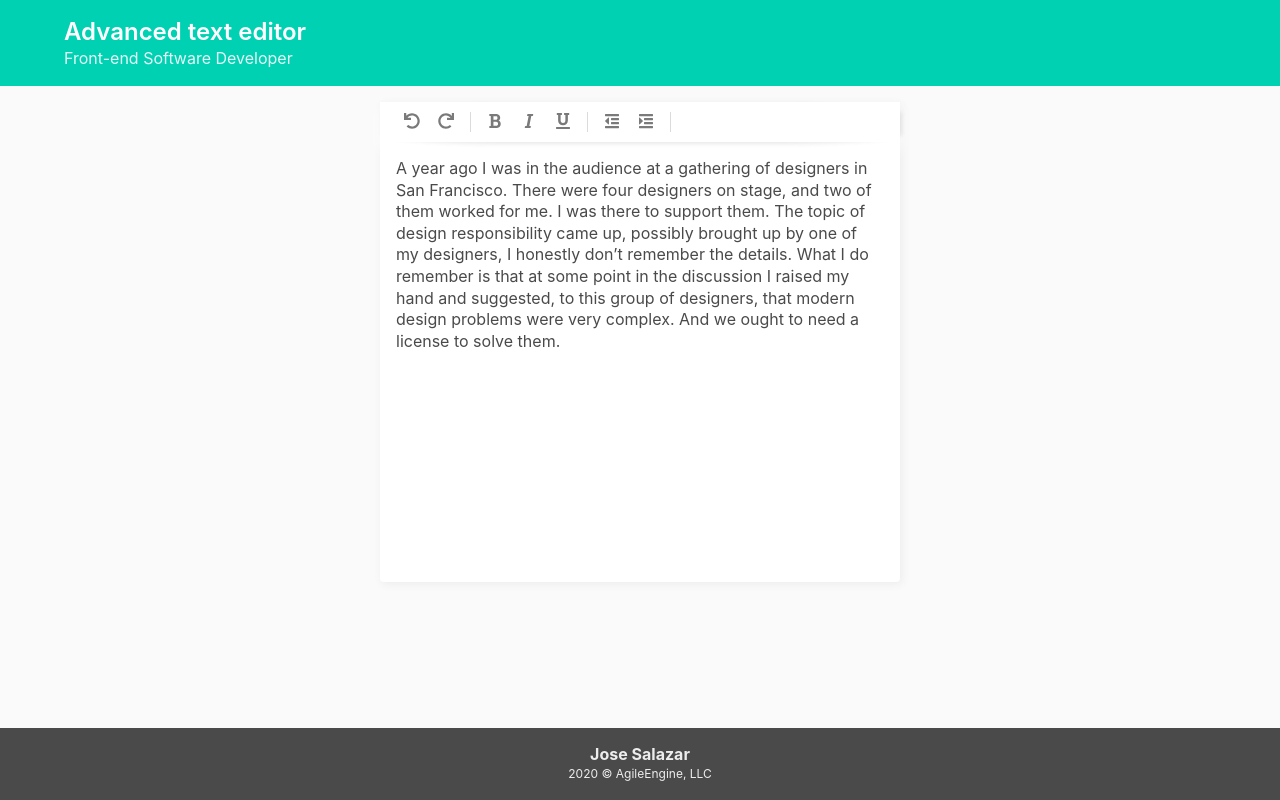
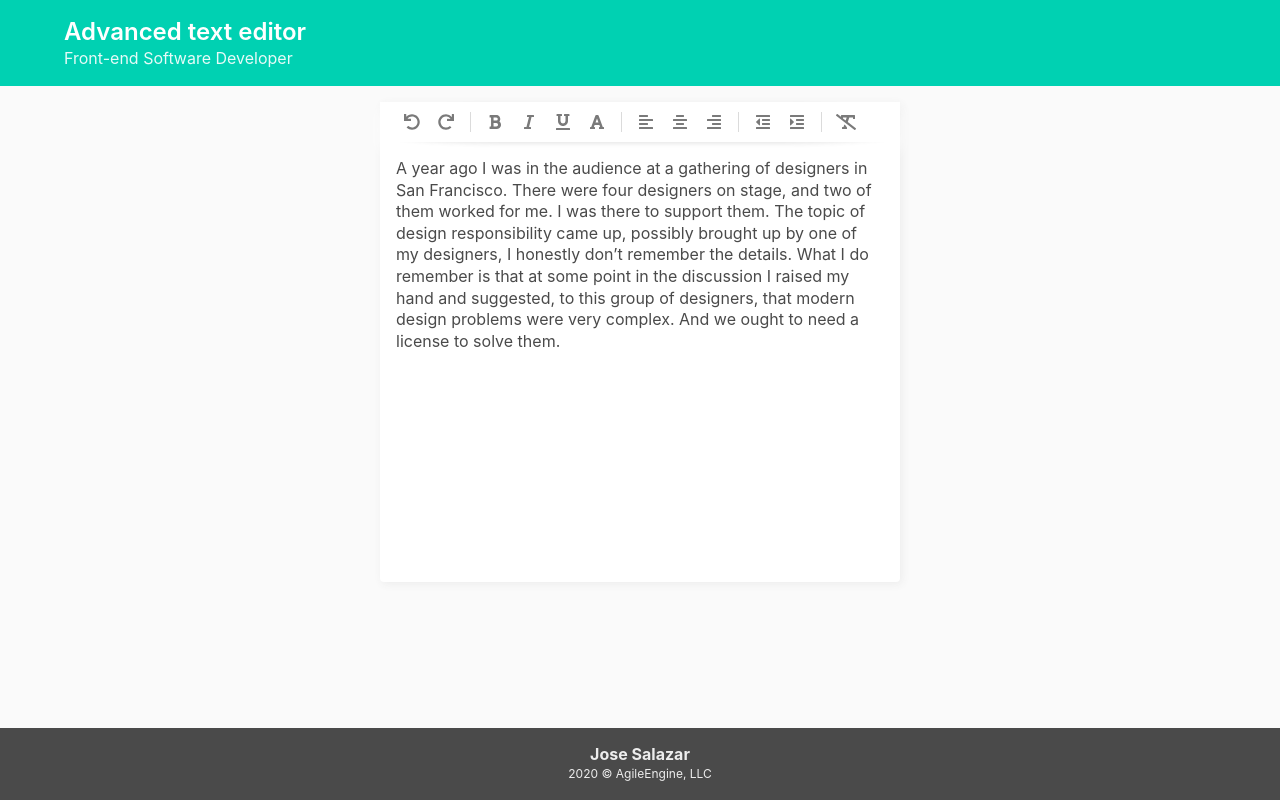
Before and after one commit to salazarr-js/ae-frontend-test, a Vue app: page / in a window 1280 px wide. Built offline with nearby package versions, Linux system fonts and the light colour scheme.

Commit message:
color picker, synonyms

```diff
--- a/public/index.html
+++ b/public/index.html
@@ -9,7 +9,7 @@
     <link rel="icon" type="image/png" href="<%= BASE_URL %>favicon.png" />
 
     <!-- FONT AWESOME ICONS -->
-    <script defer src="https://use.fontawesome.com/releases/v5.3.1/js/all.js"></script>
+    <script defer src="https://use.fontawesome.com/releases/v5.10.0/js/all.js"></script>
   </head>
   <body>
     <noscript>
--- a/src/components/Editor.vue
+++ b/src/components/Editor.vue
@@ -1,7 +1,7 @@
 <template>
   <div class="editor-container" :class="{ 'is-focused': isFocused }">
     <EditorToolbar />
-    <EditorSynPanel />
+    <EditorSynonyms />
 
     <div
       class="editor"
@@ -16,14 +16,14 @@
 
 <script>
 import EditorToolbar from "@/components/EditorToolbar.vue";
-import EditorSynPanel from "@/components/EditorSynPanel.vue";
+import EditorSynonyms from "@/components/EditorSynonyms.vue";
 
 import getMockText from "@/services/text.service";
 
 export default {
   components: {
     EditorToolbar,
-    EditorSynPanel
+    EditorSynonyms
   },
   data: function() {
     return {
--- a/src/components/EditorSynPanel.vue
+++ /dev/null
@@ -1,45 +0,0 @@
-<template>
-  <div></div>
-</template>
-
-<script>
-import axios from "axios";
-import debounce from "lodash-es/debounce";
-
-
-export default {
-  created() {
-    // SUBSCRIBE TO `selection` EVENT
-    document.addEventListener("selectionchange", this.onSelectionChange);
-  },
-  methods: {
-    /** DEBOUNCED `selectionchange` EVENT HANDLER */
-    onSelectionChange: debounce(function() {
-      // GET SELECTION DATA
-      const selection = document.getSelection();
-      // const range = selection.getRangeAt(0);
-      const words = selection.toString().trim().split(' ').join('+');
-
-      this.getSynonyms(words)
-
-      // const {left, right, top} = range.getBoundingClientRect()
-      // console.warn({ selection, range, text });
-    }, 300),
-    /** */
-    getSynonyms: function(words) {
-      return axios.get(`https://api.datamuse.com/words?ml=${words}`).then(response => {
-
-        console.warn("getSynonyms", response);
-      })
-    }
-  },
-  beforeDestroy() {
-    // RELEASE RESOURCES
-    document.removeEventListener("selectionchange", this.onSelectionChange);
-  }
-}
-</script>
-
-<style lang="scss" scoped>
-
-</style>
--- /dev/null
+++ b/src/components/EditorSynonyms.vue
@@ -0,0 +1,94 @@
+<template>
+  <div class="dropdown synonyms-conteiner" :class="{ 'is-active': words.length }" :style="position">
+    <div class="dropdown-menu" role="menu">
+      <div class="dropdown-content">
+        <a href="#"
+          class="dropdown-item"
+          v-for="word in words" :key="word"
+          @click="selectSyn(word)"
+        >{{ word }}</a>
+      </div>
+    </div>
+  </div>
+</template>
+
+<script>
+import axios from "axios";
+import debounce from "lodash-es/debounce";
+
+export default {
+  data: function() {
+    return {
+      words: [],
+      selection: null,
+      position: {
+        top: 0,
+        left: 0
+      }
+    }
+  },
+  created() {
+    // SUBSCRIBE TO `selection` EVENT
+    document.addEventListener("selectionchange", this.onSelectionChange);
+  },
+  methods: {
+    /** DEBOUNCED `selectionchange` EVENT HANDLER */
+    onSelectionChange: debounce(function() {
+      this.words = [];
+      this.selection = document.getSelection();
+
+      if ( this.selection.rangeCount ) {
+        const { top, left, width } = this.selection.getRangeAt(0).getBoundingClientRect();
+
+        this.position = { top: top+'px', left: `${left + (width/2)}px` };
+      }
+
+      const words = this.selection.toString().trim().split(' ');
+      if ( words.length == 1 ) {
+        this.getSynonyms(words);
+      }
+    }, 300),
+    /** REQUEST TO `datamuse` API FOR SYNONYMS */
+    getSynonyms: function(wordsArray) {
+      return axios.get(`https://api.datamuse.com/words?ml=${wordsArray.join('+')}`).then(response => {
+      // return axios.get(`https://api.datamuse.com/words?rel_syn=${wordsArray.join('+')}`).then(response => {
+        this.words = response.data.slice(0, 10).map(syn => syn.word);
+      })
+    },
+    /** */
+    selectSyn: function(word) {
+      const range = this.selection.getRangeAt(0);
+      range.deleteContents();
+      range.insertNode( document.createTextNode(word) );
+
+      this.selection.removeAllRanges();
+      this.selection = null;
+      this.words = []
+    }
+  },
+  beforeDestroy() {
+    // RELEASE RESOURCES
+    document.removeEventListener("selectionchange", this.onSelectionChange);
+  }
+}
+</script>
+
+<style lang="scss" scoped>
+
+.synonyms-conteiner {
+  opacity: 0;
+  z-index: 9999;
+  position: fixed;
+  transform: translateY(24px) translateX((190 / 2) * -1px);
+  transition: opacity .2s ease-in-out;
+  &.is-active {
+    opacity: 1;
+  }
+  .dropdown-menu {
+    .dropdown-content {
+      overflow: auto;
+      max-height: 180px;
+    }
+  }
+}
+</style>
--- a/src/components/EditorToolbar.vue
+++ b/src/components/EditorToolbar.vue
@@ -10,7 +10,7 @@
     <button
       class="editor-button"
       title="Redo"
-      @click="applyFormat('Redo')"
+      @click="applyFormat('redo')"
     >
       <i class="fas fa-redo"></i>
     </button>
@@ -44,22 +44,73 @@
       <i class="fas fa-underline"></i>
     </button>
 
+    <input
+      id="color-picker"
+      type="color"
+      style='display: none;'
+      @change="onColorChange($event)"
+    />
+    <label
+      for="color-picker"
+      class="editor-button"
+      title="Font color"
+    >
+      <i class="fas fa-font"></i>
+    </label>
+
+    <div class="separator"></div>
+
+    <button
+      class="editor-button"
+      title="Justify Left"
+      @click="applyFormat('justifyLeft')"
+      :class="{ active: styles.justifyLeft }"
+    >
+      <i class="fas fa-align-left"></i>
+    </button>
+    <button
+      class="editor-button"
+      title="Justify Center"
+      @click="applyFormat('justifyCenter')"
+      :class="{ active: styles.justifyCenter }"
+    >
+      <i class="fas fa-align-center"></i>
+    </button>
+    <button
+      class="editor-button"
+      title="Justify Right"
+      @click="applyFormat('justifyRight')"
+      :class="{ active: styles.justifyRight }"
+    >
+      <i class="fas fa-align-right"></i>
+    </button>
+
     <div class="separator"></div>
 
     <button
       class="editor-button"
       title="Outdent"
+      @click="applyFormat('outdent')"
     >
       <i class="fas fa-outdent"></i>
     </button>
     <button
       class="editor-button"
       title="Indent"
+      @click="applyFormat('indent')"
     >
       <i class="fas fa-indent"></i>
     </button>
 
     <div class="separator"></div>
+
+    <button
+      class="editor-button"
+      title="Remove Format"
+      @click="applyFormat('removeFormat')"
+    >
+      <i class="fas fa-remove-format"></i>
+    </button>
   </div>
 </template>
 
@@ -72,7 +123,10 @@ export default {
       styles: {
         bold: false,
         italic: false,
-        underline: false
+        underline: false,
+        justifyLeft: false,
+        justifyCenter: false,
+        justifyRight: false
       }
     }
   },
@@ -91,7 +145,11 @@ export default {
       Object.keys(this.styles).forEach(key => {
         this.styles[key] = document.queryCommandState(key);
       });
-    }, 200)
+    }, 200),
+    /** */
+    onColorChange: function(event) {
+      this.applyFormat('foreColor', event.target.value)
+    }
   },
   /** RELEASE RESOURCES */
   beforeDestroy() {
@@ -105,6 +163,7 @@ export default {
   padding: 4px 16px;
   display: flex;
   position: relative;
+  flex-wrap: wrap;
   box-shadow: 0px 8px 16px white;
   align-items: center;
 
@@ -119,6 +178,8 @@ export default {
     position: absolute;
   }
   &:before {
+    left: 4px;
+    right: 4px;
     box-shadow: 2px 2px 4px rgba($grey-dark, 0.12);
     border-radius: 25%;
   }
@@ -131,7 +192,7 @@ export default {
     border: none;
     cursor: pointer;
     height: 32px;
-    display: inline-block;
+    display: inline-flex;
     outline: none;
     z-index: 1;
     padding: 0;
@@ -139,9 +200,11 @@ export default {
     overflow: hidden;
     position: relative;
     background: none;
+    align-items: center;
     user-select: none;
     margin-right: 2px;
     border-radius: 4px;
+    justify-content: center;
 
     &:last-child {
       margin-right: 0;
```
Also changed, not shown: 1 other file (tests, documents, lock files or other folders).
